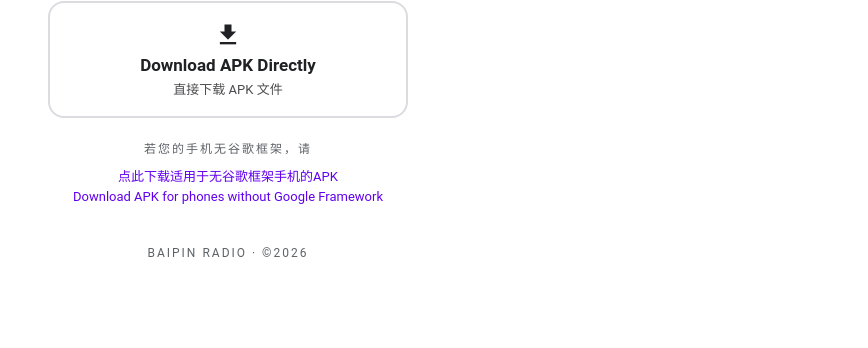
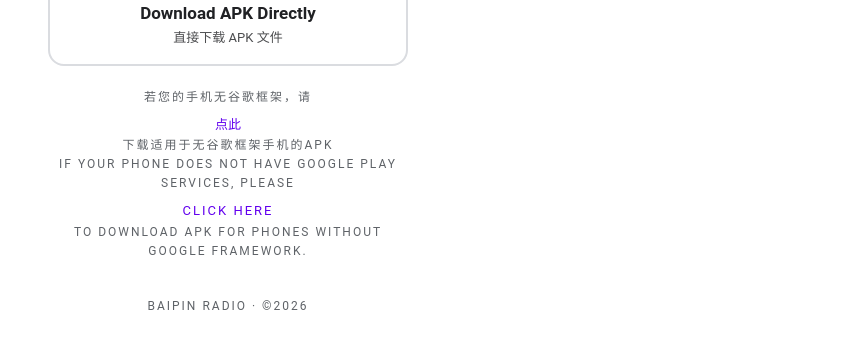
Before and after one commit to baipin/Radioweb, a plain HTML site: page update.html in a window 1280 px wide. Shown: the part 416-764 px from the top of the page, without its empty margins (412-1280 px from the left). Drawn offline with Linux system fonts and the light colour scheme.

Commit message:
Update update.html

```diff
--- a/update.html
+++ b/update.html
@@ -174,9 +174,9 @@
 
     <!-- 新增内容 -->
     <span class="footer">若您的手机无谷歌框架，请</span><a href="/app/playfree/app-release.apk" class="alt-link">
-        点此下载适用于无谷歌框架手机的APK<br>
-        Download APK for phones without Google Framework
-    </a>
+        点此<br></a><span class="footer">下载适用于无谷歌框架手机的APK<br/>
+        If your phone does not have Google Play services, please <br>
+            <a href="/app/playfree/app-release.apk" class="alt-link">click here</a> to Download APK for phones without Google Framework.</span>
 
     <div class="footer">
         Baipin Radio · ©2026
```
